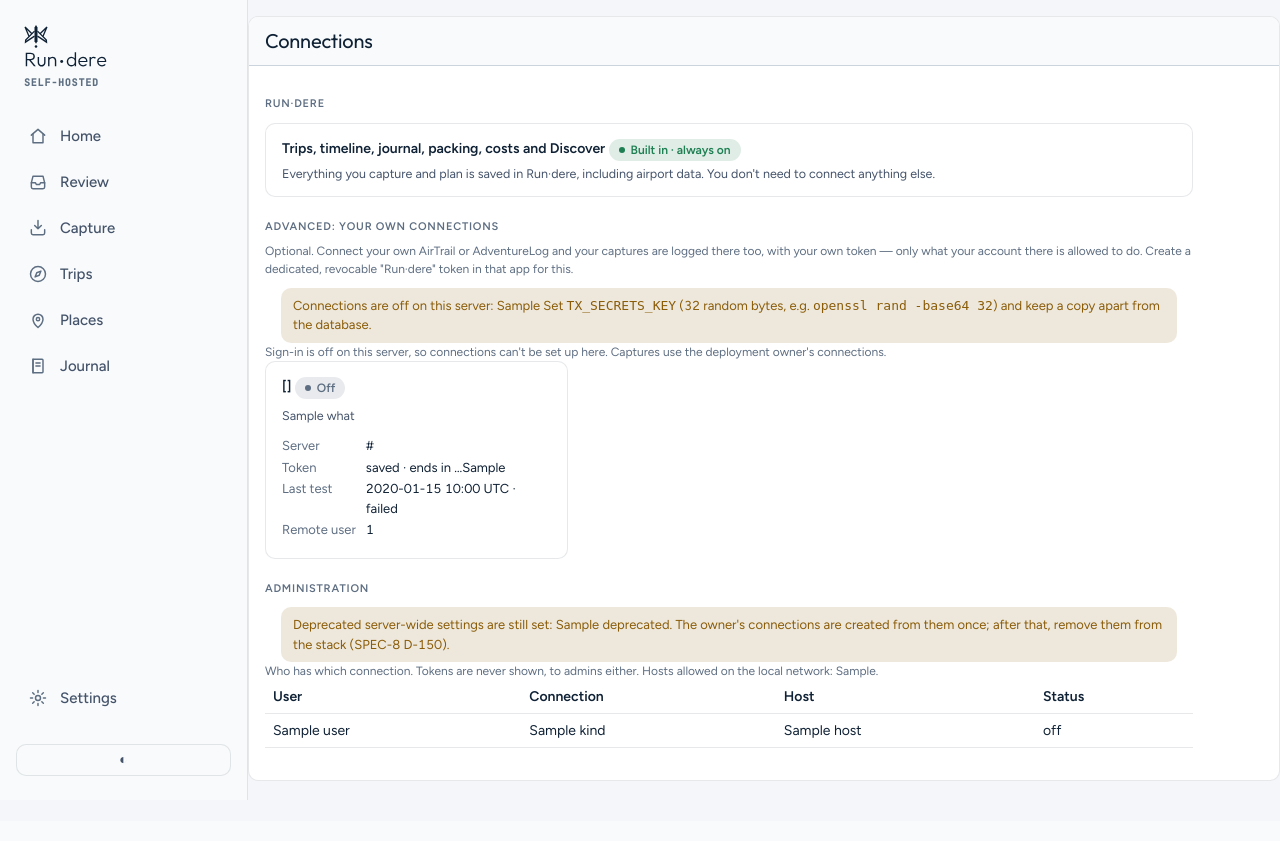
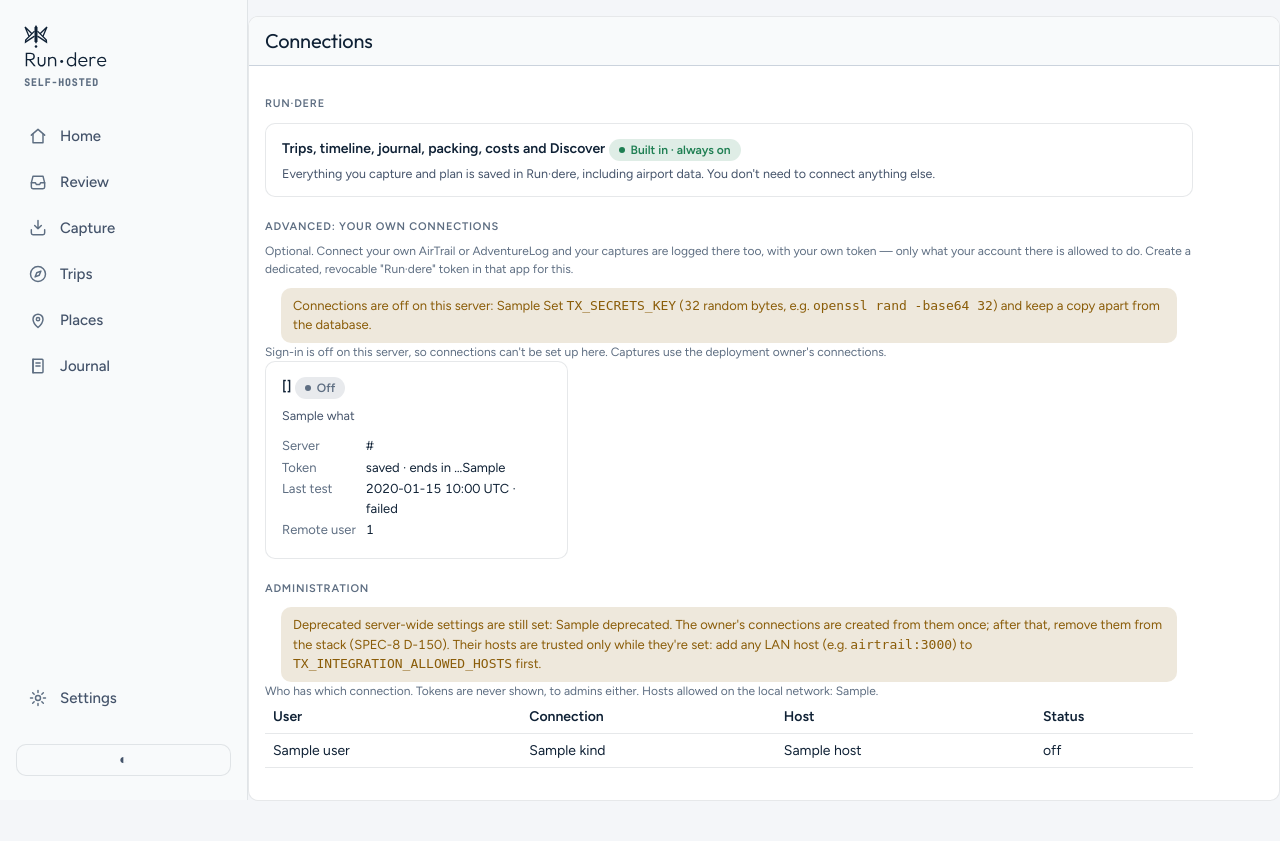
Before and after one commit to rundere/rundere-server, a FastAPI app: template app/review/templates/integrations.html in a window 1280 px wide. Before the commit the page ends 800 px from the top, so only its background shows below. Run offline with FastAPI, Linux system fonts and the light colour scheme; the template is opened without the code that fills it: most values are stand-ins (such as "Sample title", 1, 10 or a date in 2020); parts of the project's set-up code (start-up, migrations or seed data) failed here and were passed over; some libraries are stand-ins or nearby versions.

Commit message:
docs(integrations): add LAN hosts to the allowlist before dropping the old settings (YONDER-192)
The deprecated TX_AIRTRAIL_URL / TX_ADVENTURELOG_URL hosts are trusted only
while those settings are set, so removing them without listing the hosts in
TX_INTEGRATION_ALLOWED_HOSTS would cut off the migrated owner's LAN
connections. The boot warning, the admin notice and the stack say so.

Co-Authored-By: Claude Opus 5.5 <noreply@anthropic.com>

```diff
--- a/app/integrations.py
+++ b/app/integrations.py
@@ -345,7 +345,9 @@ def seed_from_env(session: Session) -> list[str]:
     if created:
         session.commit()
         log.warning("moved the server-wide %s settings to %s's connections; the TX_* "
-                    "variables are deprecated and can be removed (SPEC-8 D-150)",
+                    "variables are deprecated and can be removed (SPEC-8 D-150) — first "
+                    "add their LAN hosts to TX_INTEGRATION_ALLOWED_HOSTS, which keeps "
+                    "trusting them once the old variables are gone",
                     " and ".join(LABELS[k] for k in created), user.username)
     return created
 
--- a/app/review/templates/integrations.html
+++ b/app/review/templates/integrations.html
@@ -117,7 +117,9 @@
       {% if deprecated %}
       <div class="toast err show" role="alert">Deprecated server-wide settings are still set:
         {{ deprecated | join(', ') }}. The owner's connections are created from them once;
-        after that, remove them from the stack (SPEC-8 D-150).</div>
+        after that, remove them from the stack (SPEC-8 D-150). Their hosts are trusted
+        only while they're set: add any LAN host (e.g. <code>airtrail:3000</code>) to
+        <code>TX_INTEGRATION_ALLOWED_HOSTS</code> first.</div>
       {% endif %}
       <p class="why">Who has which connection. Tokens are never shown, to admins either.
         Hosts allowed on the local network:
```
